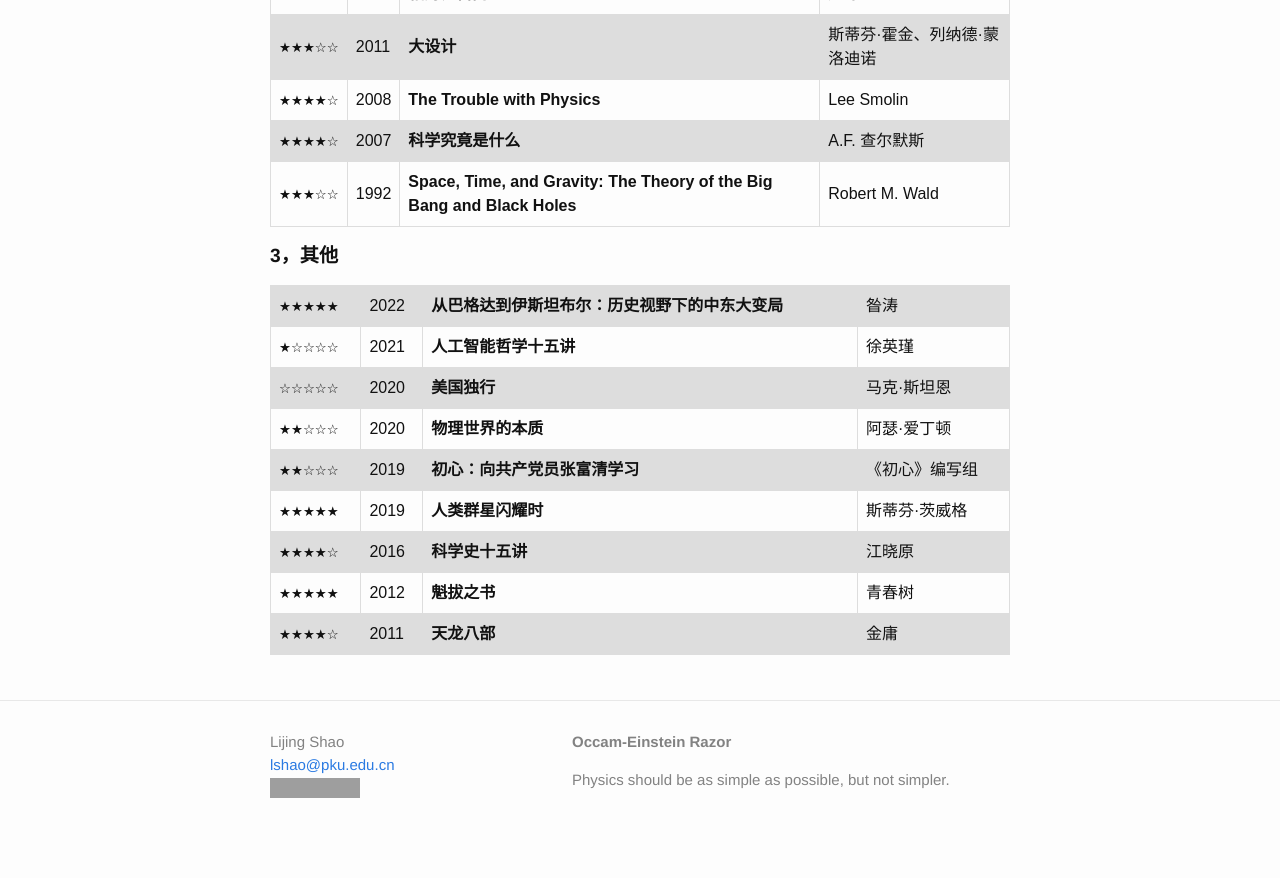
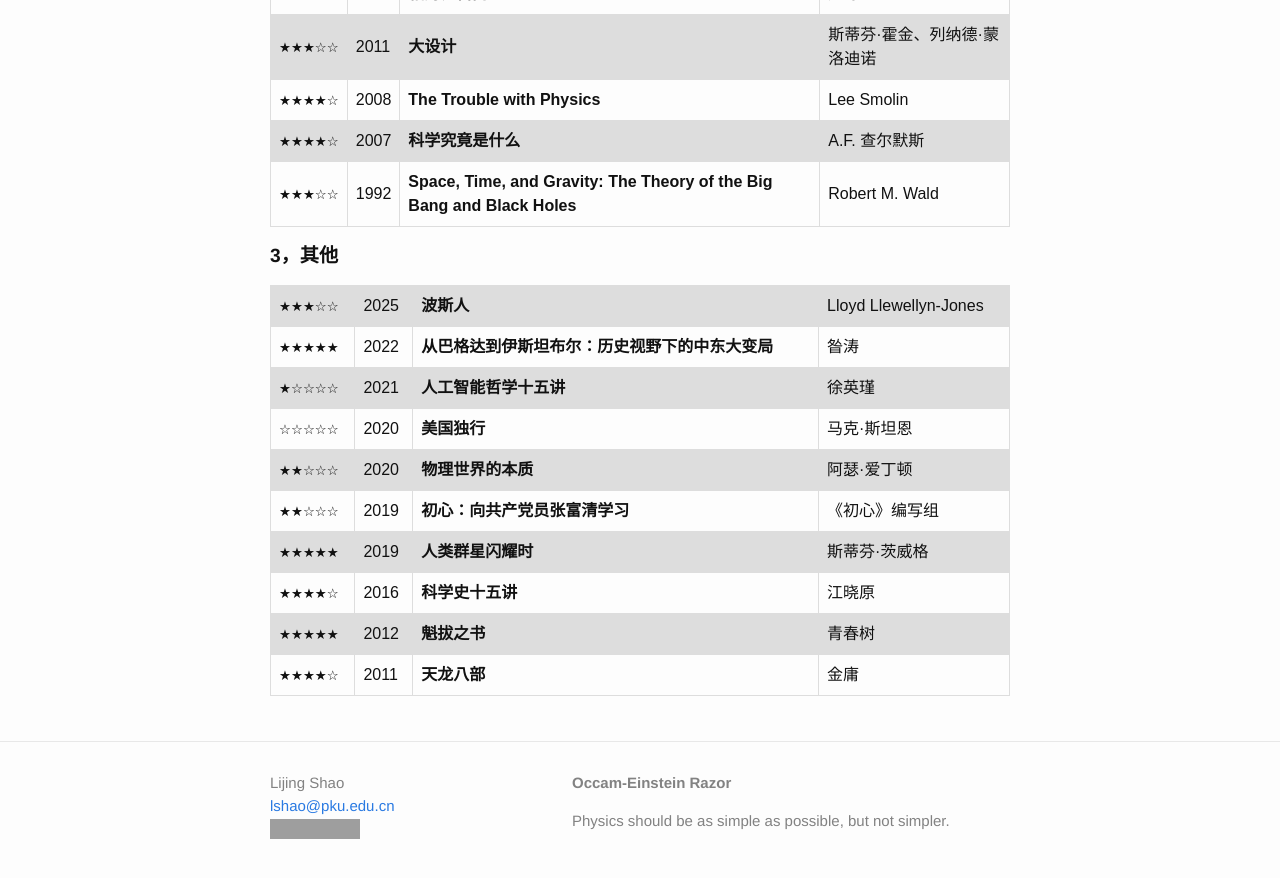
Before and after one commit to Friendshao/Friendshao.github.io, a Jekyll site: the page built from docs/reads.md, in a window 1280 px wide and 900 px high, scrolled down 1632 px. Shown: the top 878 px of the window. Built offline with Jekyll 4.4.1, drawn with Linux system fonts in a browser that asks for light colours; grey boxes are pictures that could not be loaded.

Commit message:
Update reads.md

```diff
--- a/docs/reads.md
+++ b/docs/reads.md
@@ -91,6 +91,7 @@ tr:nth-child(odd) {
 
 <big>**3，其他**</big>
 
+| <small>★★★☆☆ | 2025 | **波斯人** | Lloyd Llewellyn-Jones |
 | <small>★★★★★ | 2022 | **从巴格达到伊斯坦布尔：历史视野下的中东大变局** | 昝涛 |
 | <small>★☆☆☆☆ | 2021 | **人工智能哲学十五讲** | 徐英瑾 |
 | <small>☆☆☆☆☆ | 2020 | **美国独行** | 马克·斯坦恩 |
```
